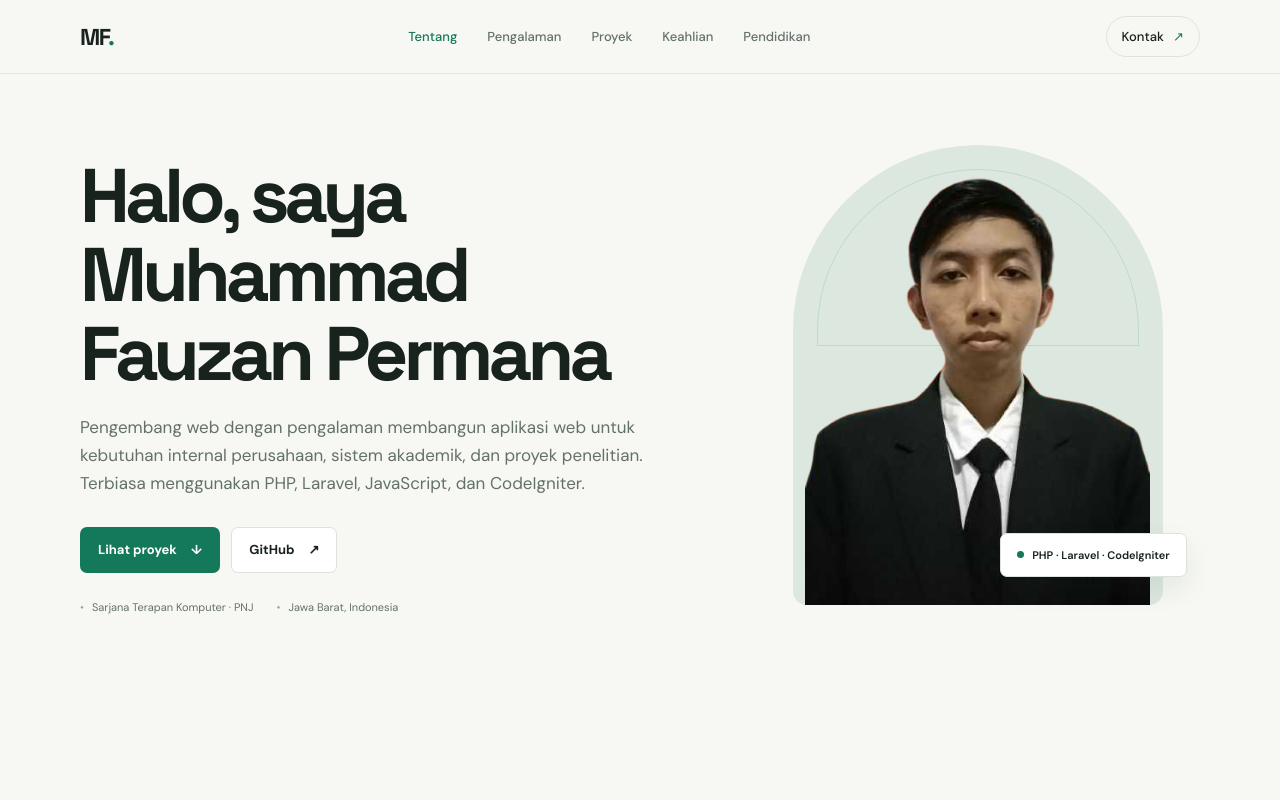
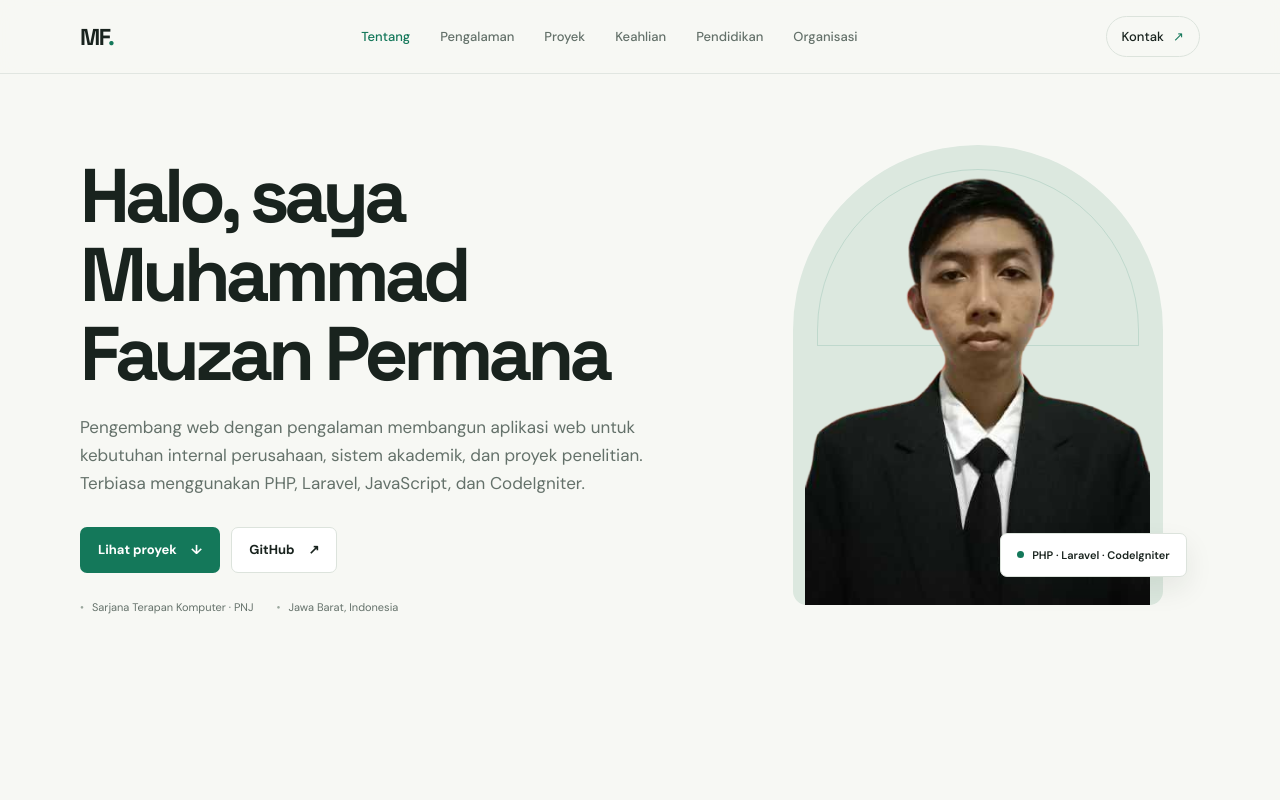
Before and after one commit to mfauzanprmna/Portofolio, a plain HTML site: page index.html in a window 1280 px wide. Shown: the top 800 px of the page. Drawn offline with Linux system fonts and the light colour scheme.

Commit message:
Update Tampilan

```diff
--- a/index.html
+++ b/index.html
@@ -19,6 +19,7 @@
       <a href="#projects">Proyek</a>
       <a href="#skills">Keahlian</a>
       <a href="#education">Pendidikan</a>
+      <a href="#organizations">Organisasi</a>
     </div>
     <a class="nav-cta" href="#contact">Kontak <span aria-hidden="true">↗</span></a>
   </nav>
```
